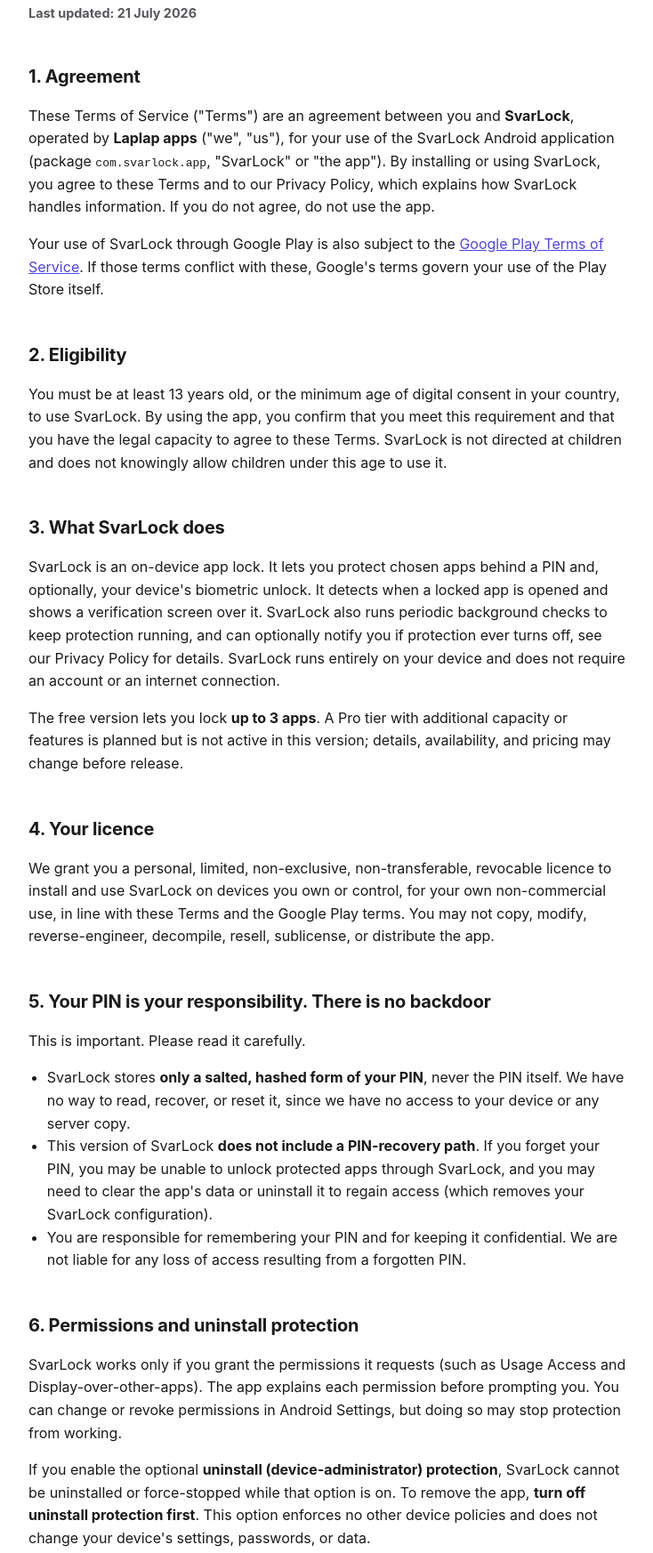
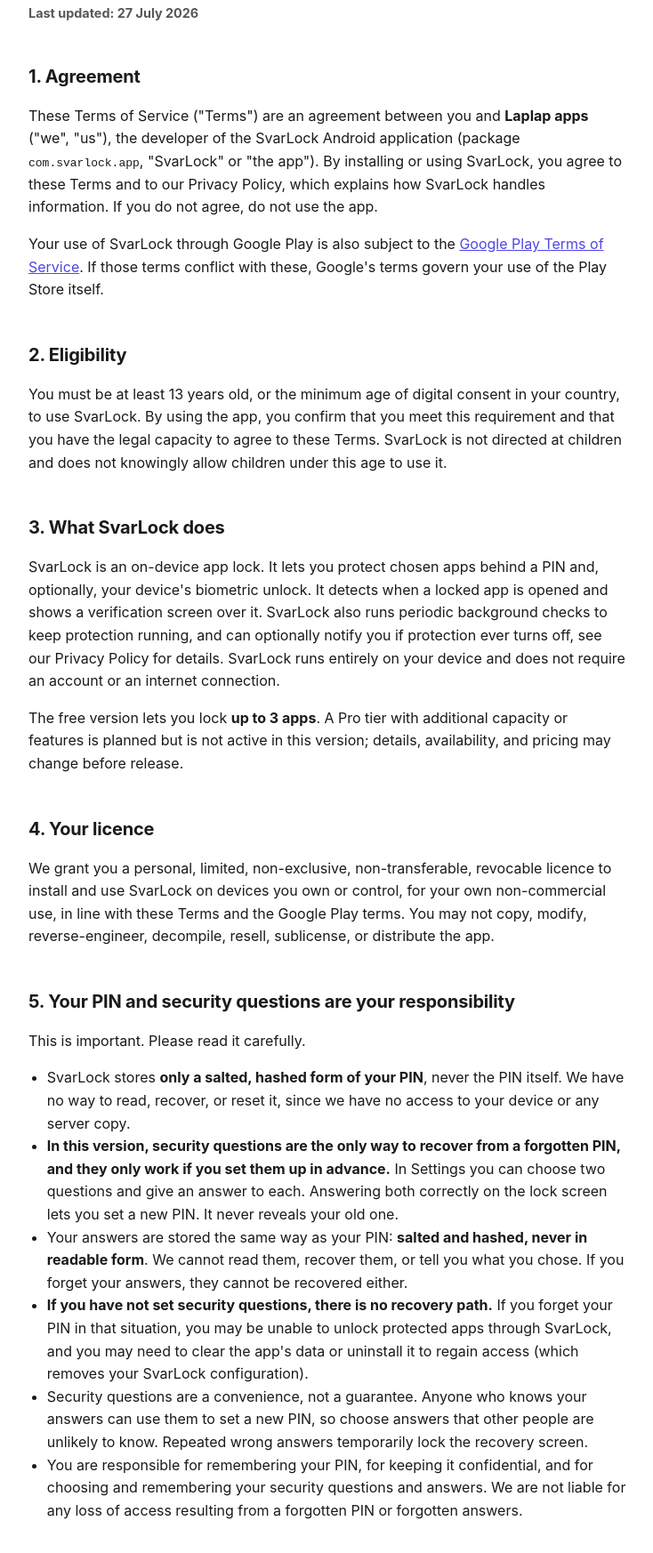
Before and after one commit to ku2design/svarlock-legal, a plain HTML site: page terms-of-service.html in a window 1280 px wide. Shown: the part 168-1914 px from the top of the page at 89% size, without its empty margins (272-1006 px from the left). Drawn offline with Linux system fonts and the light colour scheme.

Commit message:
feat: add documentation for security questions recovery and update developer identity in legal documents

```diff
--- a/terms-of-service.html
+++ b/terms-of-service.html
@@ -18,10 +18,10 @@
   </header>
 
   <h1>Terms of Service for SvarLock</h1>
-  <p class="updated"><strong>Last updated: 21 July 2026</strong></p>
+  <p class="updated"><strong>Last updated: 27 July 2026</strong></p>
 
   <h2>1. Agreement</h2>
-  <p>These Terms of Service ("Terms") are an agreement between you and <strong>SvarLock</strong>, operated by <strong>Laplap apps</strong> ("we", "us"), for your use of the SvarLock Android application (package <code>com.svarlock.app</code>, "SvarLock" or "the app"). By installing or using SvarLock, you agree to these Terms and to our Privacy Policy, which explains how SvarLock handles information. If you do not agree, do not use the app.</p>
+  <p>These Terms of Service ("Terms") are an agreement between you and <strong>Laplap apps</strong> ("we", "us"), the developer of the SvarLock Android application (package <code>com.svarlock.app</code>, "SvarLock" or "the app"). By installing or using SvarLock, you agree to these Terms and to our Privacy Policy, which explains how SvarLock handles information. If you do not agree, do not use the app.</p>
   <p>Your use of SvarLock through Google Play is also subject to the <a href="https://play.google.com/about/play-terms/">Google Play Terms of Service</a>. If those terms conflict with these, Google's terms govern your use of the Play Store itself.</p>
 
   <h2>2. Eligibility</h2>
@@ -34,12 +34,15 @@
   <h2>4. Your licence</h2>
   <p>We grant you a personal, limited, non-exclusive, non-transferable, revocable licence to install and use SvarLock on devices you own or control, for your own non-commercial use, in line with these Terms and the Google Play terms. You may not copy, modify, reverse-engineer, decompile, resell, sublicense, or distribute the app.</p>
 
-  <h2>5. Your PIN is your responsibility. There is no backdoor</h2>
+  <h2>5. Your PIN and security questions are your responsibility</h2>
   <p>This is important. Please read it carefully.</p>
   <ul>
     <li>SvarLock stores <strong>only a salted, hashed form of your PIN</strong>, never the PIN itself. We have no way to read, recover, or reset it, since we have no access to your device or any server copy.</li>
-    <li>This version of SvarLock <strong>does not include a PIN-recovery path</strong>. If you forget your PIN, you may be unable to unlock protected apps through SvarLock, and you may need to clear the app's data or uninstall it to regain access (which removes your SvarLock configuration).</li>
-    <li>You are responsible for remembering your PIN and for keeping it confidential. We are not liable for any loss of access resulting from a forgotten PIN.</li>
+    <li><strong>In this version, security questions are the only way to recover from a forgotten PIN, and they only work if you set them up in advance.</strong> In Settings you can choose two questions and give an answer to each. Answering both correctly on the lock screen lets you set a new PIN. It never reveals your old one.</li>
+    <li>Your answers are stored the same way as your PIN: <strong>salted and hashed, never in readable form</strong>. We cannot read them, recover them, or tell you what you chose. If you forget your answers, they cannot be recovered either.</li>
+    <li><strong>If you have not set security questions, there is no recovery path.</strong> If you forget your PIN in that situation, you may be unable to unlock protected apps through SvarLock, and you may need to clear the app's data or uninstall it to regain access (which removes your SvarLock configuration).</li>
+    <li>Security questions are a convenience, not a guarantee. Anyone who knows your answers can use them to set a new PIN, so choose answers that other people are unlikely to know. Repeated wrong answers temporarily lock the recovery screen.</li>
+    <li>You are responsible for remembering your PIN, for keeping it confidential, and for choosing and remembering your security questions and answers. We are not liable for any loss of access resulting from a forgotten PIN or forgotten answers.</li>
   </ul>
 
   <h2>6. Permissions and uninstall protection</h2>
@@ -57,7 +60,7 @@
   <p>You agree to use SvarLock lawfully and only on devices you are authorised to control. You agree not to use the app to interfere with another person's lawful access to their own device or data, to circumvent device-management controls you are not authorised to bypass, or for any unlawful purpose.</p>
 
   <h2>10. Intellectual property</h2>
-  <p>SvarLock, including its name, design, and software, is owned by <strong>SvarLock</strong> and protected by applicable intellectual-property laws. These Terms grant you a licence to use the app; they do not transfer any ownership to you. App, brand, and product names belonging to other companies (for example apps you choose to lock) remain the property of their respective owners.</p>
+  <p>SvarLock, including its name, design, and software, is owned by <strong>Laplap apps</strong> and protected by applicable intellectual-property laws. These Terms grant you a licence to use the app; they do not transfer any ownership to you. App, brand, and product names belonging to other companies (for example apps you choose to lock) remain the property of their respective owners.</p>
 
   <h2>11. Disclaimer of warranties</h2>
   <p>SvarLock is provided <strong>"as is" and "as available," without warranties of any kind</strong>, whether express or implied, including any implied warranties of merchantability, fitness for a particular purpose, and non-infringement. We do not warrant that the app will be uninterrupted, error-free, compatible with every device or Android version, or that it will prevent all unauthorised access to your apps. Some jurisdictions do not allow the exclusion of certain warranties, so some of these exclusions may not apply to you.</p>
@@ -82,7 +85,7 @@
 
   <h2>18. Contact</h2>
   <p>Questions about these Terms? Contact:</p>
-  <p><strong>Laplap apps</strong> (operating as SvarLock)<br>Email: <strong>svarlock.app@gmail.com</strong></p>
+  <p><strong>SvarLock by Laplap apps</strong><br>Email: <strong>svarlock.app@gmail.com</strong></p>
 
   <footer class="site">
     <a href="index.html">&larr; Back</a> &middot; <a href="privacy-policy.html">Privacy Policy</a>
```
Also changed, not shown: privacy-policy.html (+9 -4 lines).
